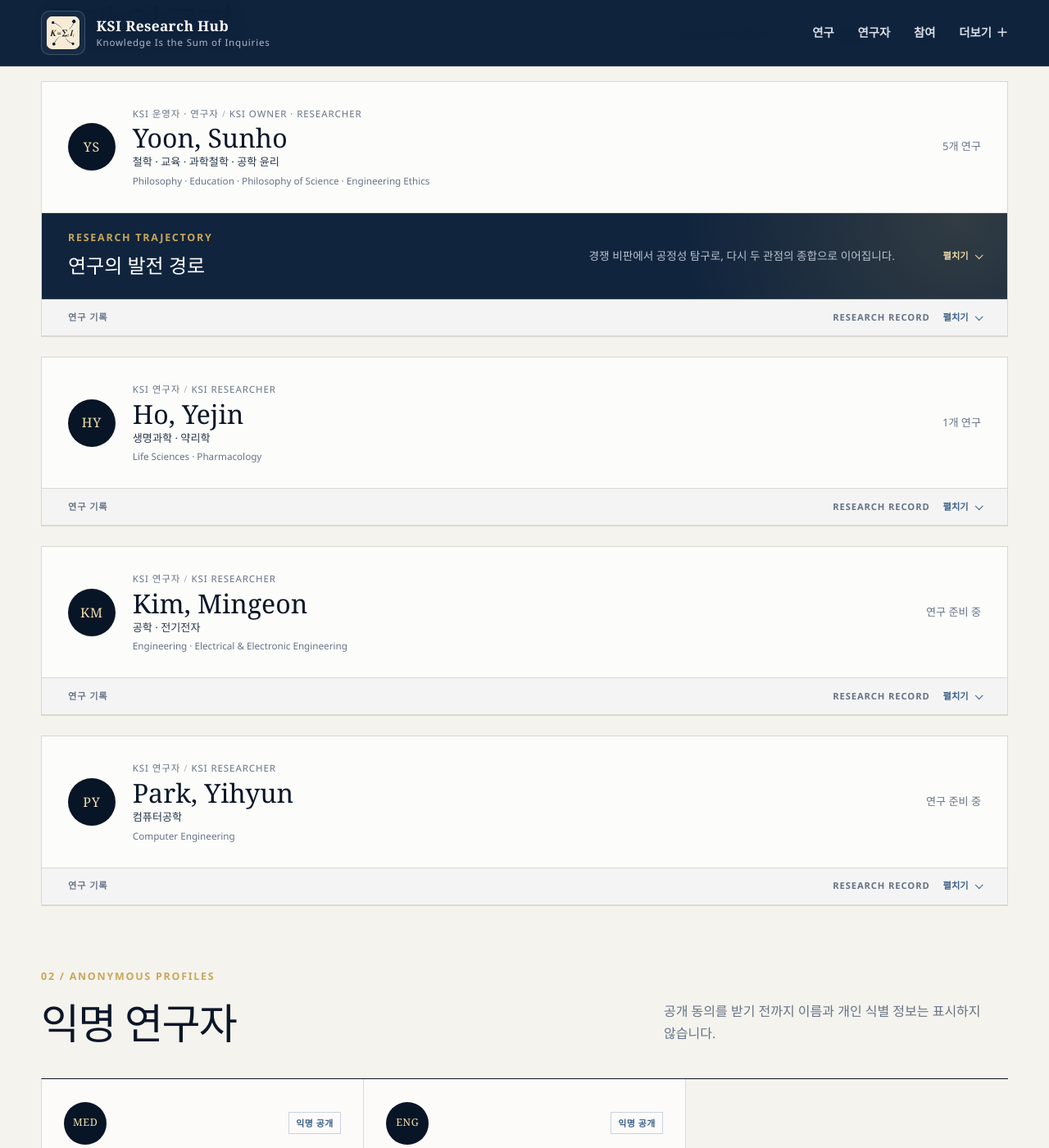
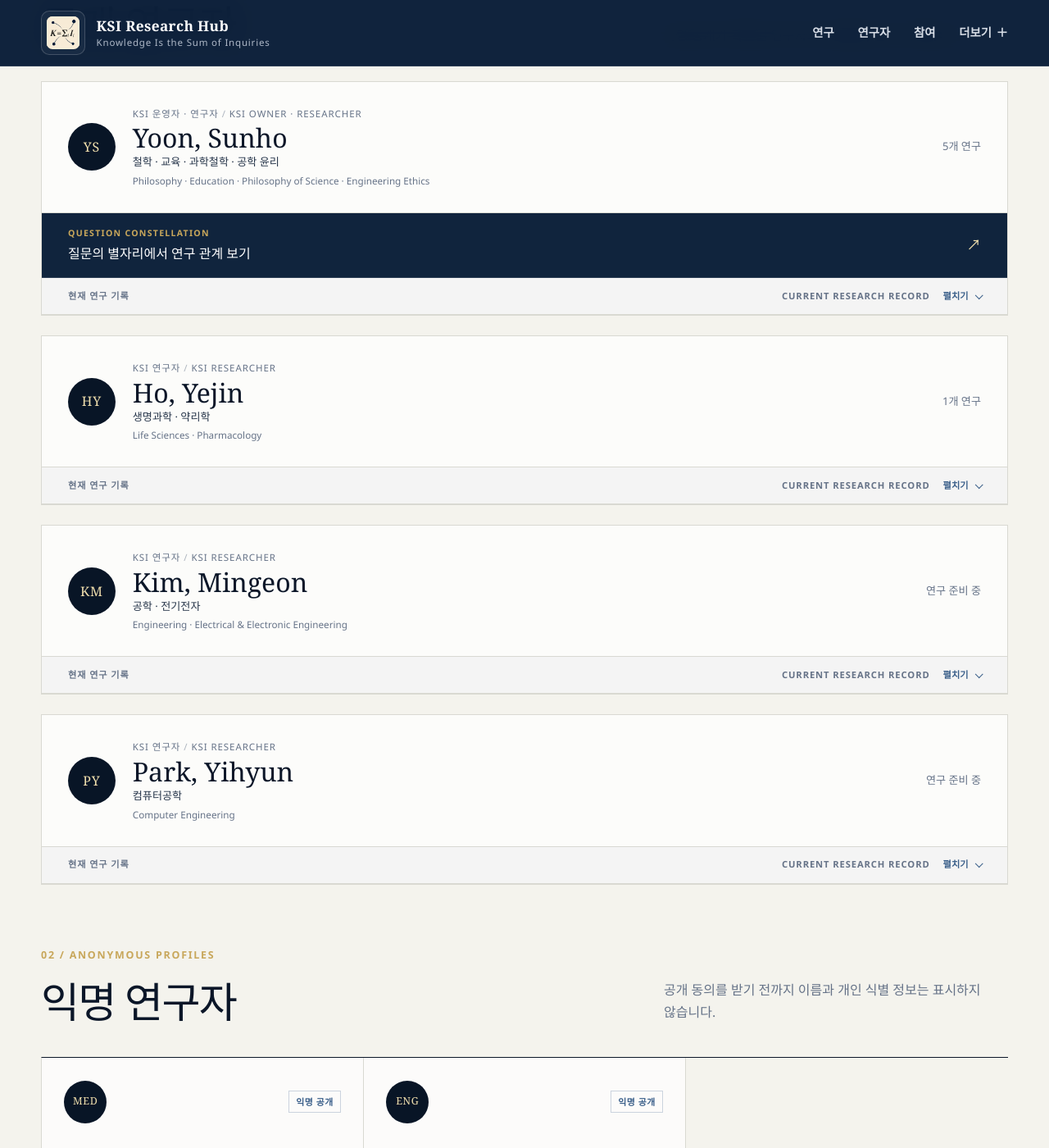
Before and after one commit to SunhoYoon-Hub/KSI-Research-Hub, a Jekyll site: the page built from docs/researchers.md, in a window 1280 px wide and 1400 px high, scrolled down 596 px. Shown: the whole window at 82% size. Built offline with Jekyll 4.4.1, drawn with Linux system fonts in a browser that asks for light colours.

Commit message:
Add inquiry constellation and streamline researcher trajectory

```diff
--- a/docs/_layouts/default.html
+++ b/docs/_layouts/default.html
@@ -33,6 +33,7 @@
         <details class="nav-more">
           <summary>더보기 <span aria-hidden="true">＋</span></summary>
           <div class="nav-more-menu">
+            <a href="{{ '/constellation/' | relative_url }}">질문의 별자리</a>
             <a href="{{ '/listening/' | relative_url }}">음악 아카이브</a>
             <a href="{{ '/class-2-2/' | relative_url }}">2-2 연계</a>
             <a href="https://zenodo.org/communities/sum-of-inquiries/records">Zenodo KSI</a>
--- a/docs/assets/css/style.css
+++ b/docs/assets/css/style.css
@@ -1375,3 +1375,150 @@ a:focus-visible {
   html { scroll-behavior: auto; }
   *, *::before, *::after { transition: none !important; }
 }
+
+
+/* Researcher profile → Question Constellation */
+.constellation-profile-link {
+  display: flex;
+  align-items: center;
+  justify-content: space-between;
+  gap: 1.5rem;
+  padding: 1rem 2rem;
+  color: #fff;
+  background: var(--night-2);
+  border-bottom: 1px solid rgba(255, 255, 255, .12);
+  text-decoration: none;
+}
+.constellation-profile-link > span { display: grid; gap: .15rem; }
+.constellation-profile-link small {
+  color: var(--gold);
+  font-size: .66rem;
+  font-weight: 800;
+  letter-spacing: .12em;
+  text-transform: uppercase;
+}
+.constellation-profile-link strong {
+  font-family: var(--serif);
+  font-size: 1rem;
+  font-weight: 500;
+}
+.constellation-profile-link i {
+  color: var(--gold-light);
+  font-size: 1.1rem;
+  font-style: normal;
+  transition: transform .18s ease;
+}
+.constellation-profile-link:hover { background: #17304e; }
+.constellation-profile-link:hover i { transform: translate(2px, -2px); }
+
+.embedded-trajectory {
+  color: #fff;
+  background:
+    radial-gradient(circle at 94% 4%, rgba(200, 167, 91, .16), transparent 27%),
+    var(--night-2);
+  border-top: 1px solid rgba(200, 167, 91, .34);
+}
+.embedded-trajectory > header {
+  display: grid;
+  grid-template-columns: minmax(220px, .75fr) minmax(280px, 1.25fr);
+  align-items: end;
+  gap: 2rem;
+  padding: 1.5rem 2rem 1.2rem;
+}
+.embedded-trajectory .section-index { margin: 0 0 .3rem; }
+.embedded-trajectory h3 {
+  margin: 0;
+  font-family: var(--serif);
+  font-size: 1.5rem;
+  font-weight: 500;
+}
+.embedded-trajectory header p {
+  margin: 0;
+  color: #b9c3d0;
+  font-size: .82rem;
+}
+.embedded-trajectory-list {
+  display: grid;
+  grid-template-columns: repeat(3, minmax(0, 1fr));
+  margin: 0 2rem;
+  padding: 0;
+  list-style: none;
+  border-top: 1px solid rgba(240, 223, 173, .32);
+}
+.embedded-trajectory-list li {
+  position: relative;
+  padding: 1.15rem 1.7rem 1.25rem 0;
+}
+.embedded-trajectory-list li:not(:last-child)::after {
+  content: "→";
+  position: absolute;
+  top: 2.15rem;
+  right: .7rem;
+  color: var(--gold);
+}
+.embedded-trajectory-list a {
+  display: grid;
+  gap: .3rem;
+  color: #fff;
+  text-decoration: none;
+}
+.embedded-trajectory-list span,
+.embedded-trajectory-branch > span {
+  color: var(--gold-light);
+  font-size: .67rem;
+  font-weight: 800;
+  letter-spacing: .08em;
+  text-transform: uppercase;
+}
+.embedded-trajectory-list strong {
+  max-width: 17rem;
+  font-family: var(--serif);
+  font-size: .98rem;
+  font-weight: 500;
+  line-height: 1.35;
+}
+.embedded-trajectory-list a:hover strong { color: var(--gold-light); }
+.embedded-trajectory-branch {
+  display: flex;
+  align-items: center;
+  gap: 1.1rem;
+  margin: 0 2rem;
+  padding: .95rem 0;
+  border-top: 1px solid rgba(255, 255, 255, .12);
+}
+.embedded-trajectory-branch a {
+  color: #c8d0dc;
+  font-size: .78rem;
+  text-decoration: none;
+}
+.embedded-trajectory-branch a:hover { color: var(--gold-light); }
+.embedded-trajectory-link {
+  display: flex;
+  align-items: center;
+  justify-content: space-between;
+  gap: 1rem;
+  padding: 1rem 2rem;
+  color: var(--gold-light);
+  border-top: 1px solid rgba(240, 223, 173, .32);
+  font-size: .82rem;
+  font-weight: 800;
+  text-decoration: none;
+}
+.embedded-trajectory-link b { transition: transform .18s ease; }
+.embedded-trajectory-link:hover b { transform: translate(2px, -2px); }
+
+@media (max-width: 620px) {
+  .constellation-profile-link { padding: .95rem 1.4rem; }
+  .embedded-trajectory > header { grid-template-columns: 1fr; gap: .55rem; padding: 1.35rem 1.4rem 1rem; }
+  .embedded-trajectory-list { grid-template-columns: 1fr; margin: 0 1.4rem; }
+  .embedded-trajectory-list li { padding: 1rem 0 1.9rem; }
+  .embedded-trajectory-list li:not(:last-child)::after {
+    content: "↓";
+    top: auto;
+    right: auto;
+    bottom: .3rem;
+    left: 0;
+  }
+  .embedded-trajectory-branch { align-items: flex-start; flex-direction: column; gap: .35rem; margin: 0 1.4rem; }
+  .embedded-trajectory-link { padding: 1rem 1.4rem; }
+}
--- /dev/null
+++ b/docs/constellation.md
@@ -0,0 +1,99 @@
+---
+layout: default
+title: 질문의 별자리
+permalink: /constellation/
+description: KSI Research Hub의 질문과 연구 성과가 발전하고 연결되는 관계를 살펴봅니다.
+extra_css: /assets/css/constellation.css
+extra_js: /assets/js/constellation.js
+---
+
+<section class="constellation-hero">
+  <div>
+    <p class="section-index">Constellation of Inquiries</p>
+    <h1>질문은 서로의 빛을 빌려<br><em>연구가 됩니다.</em></h1>
+  </div>
+  <p>완성된 성과만 나열하지 않고, 질문이 탐구와 공개 기록으로 발전하는 관계를 보여줍니다. 점을 선택하면 연결된 연구의 정보를 확인할 수 있습니다.</p>
+</section>
+
+<section class="constellation-section" aria-labelledby="constellation-title">
+  <header class="constellation-heading">
+    <div>
+      <p class="section-index">01 / Research Map</p>
+      <h2 id="constellation-title">질문과 연구의 관계도</h2>
+    </div>
+    <ul class="constellation-legend" aria-label="표시 범례">
+      <li><i class="legend-question"></i> 질문</li>
+      <li><i class="legend-drafting"></i> 발전 중</li>
+      <li><i class="legend-published"></i> 공개 기록</li>
+    </ul>
+  </header>
+
+  <div class="constellation-shell">
+    <div class="constellation-map" aria-label="질문과 연구의 연결 지도">
+      <span class="constellation-watermark" aria-hidden="true">K = Σ Iᵢ</span>
+      <svg class="constellation-lines" viewBox="0 0 1000 700" preserveAspectRatio="none" aria-hidden="true">
+        <line data-from="q-hierarchy" data-to="p-nietzsche" x1="105" y1="135" x2="300" y2="150"></line>
+        <line data-from="p-nietzsche" data-to="p-equality" x1="300" y1="150" x2="565" y2="250"></line>
+        <line data-from="q-fairness" data-to="d-rawls" x1="145" y1="340" x2="350" y2="325"></line>
+        <line data-from="d-rawls" data-to="p-equality" x1="350" y1="325" x2="565" y2="250"></line>
+        <line data-from="q-connection" data-to="p-pandemic" x1="375" y1="550" x2="610" y2="535"></line>
+        <line data-from="q-spacetime" data-to="p-spacetime" x1="735" y1="105" x2="875" y2="155"></line>
+        <line data-from="q-obesity" data-to="p-glp1" x1="765" y1="385" x2="900" y2="435"></line>
+      </svg>
+
+      <button class="constellation-node node-question" type="button" style="--x:10.5%;--y:19.3%" data-node="q-hierarchy" data-kind="질문" data-title="교육의 서열은 성장을 촉진하는가, 르상티망을 낳는가?" data-description="성적 경쟁과 서열화가 학생의 성장에 미치는 영향을 묻는 출발점입니다." data-meta="교육철학 · 니체" aria-label="질문: 교육의 서열은 성장을 촉진하는가, 르상티망을 낳는가?">
+        <span class="node-core"></span><span class="node-label">서열과 르상티망</span>
+      </button>
+
+      <button class="constellation-node node-published" type="button" style="--x:30%;--y:21.4%" data-node="p-nietzsche" data-kind="공개 기록" data-title="낙타의 서열화와 르상티망" data-description="현대 교육의 무한 경쟁과 성적 서열화를 니체의 철학을 통해 고찰한 연구입니다." data-meta="Yoon, Sunho · 교육철학 · v1.0 공개" data-url="https://doi.org/10.5281/zenodo.21222993" aria-label="공개 연구: 낙타의 서열화와 르상티망">
+        <span class="node-core"></span><span class="node-label">낙타의 서열화와<br>르상티망</span>
+      </button>
+
+      <button class="constellation-node node-question" type="button" style="--x:14.5%;--y:48.6%" data-node="q-fairness" data-kind="질문" data-title="공정한 교육은 모두를 똑같이 대하는 것인가?" data-description="형식적으로 같은 기회와 실질적으로 공정한 기회의 차이를 묻습니다." data-meta="정치철학 · 교육철학 · 롤스" aria-label="질문: 공정한 교육은 모두를 똑같이 대하는 것인가?">
+        <span class="node-core"></span><span class="node-label">교육과 공정성</span>
+      </button>
+
+      <button class="constellation-node node-drafting" type="button" style="--x:35%;--y:46.4%" data-node="d-rawls" data-kind="발전 중" data-title="롤스 『정의론』 독서 탐구" data-description="공정으로서의 정의와 완전성의 원리를 중심으로 자유와 평등의 관계를 검토합니다." data-meta="Yoon, Sunho · 정치철학 · 집필 중" data-url="{{ '/' | relative_url }}#rawls-theory-of-justice-reading" aria-label="발전 중 연구: 롤스 정의론 독서 탐구">
+        <span class="node-core"></span><span class="node-label">롤스 『정의론』<br>독서 탐구</span>
+      </button>
+
+      <button class="constellation-node node-published is-active" type="button" style="--x:56.5%;--y:35.7%" data-node="p-equality" data-kind="공개 기록" data-title="평등의 토대, 위대함의 교육" data-description="롤스의 평등과 니체의 자기초극을 연결하여 한국 중등교육의 모순을 분석합니다." data-meta="Yoon, Sunho · 교육철학 · v1.0 공개" data-url="https://doi.org/10.5281/zenodo.22306643" aria-label="공개 연구: 평등의 토대, 위대함의 교육">
+        <span class="node-core"></span><span class="node-label">평등의 토대,<br>위대함의 교육</span>
+      </button>
+
+      <button class="constellation-node node-question" type="button" style="--x:37.5%;--y:78.6%" data-node="q-connection" data-kind="질문" data-title="연결은 언제 보호가 되고, 언제 배제가 되는가?" data-description="팬데믹의 방역·정보·교육 연결이 보호와 단절을 동시에 낳는 조건을 묻습니다." data-meta="사회철학 · 교육학" aria-label="질문: 연결은 언제 보호가 되고, 언제 배제가 되는가?">
+        <span class="node-core"></span><span class="node-label">연결과 배제</span>
+      </button>
+
+      <button class="constellation-node node-published" type="button" style="--x:61%;--y:76.4%" data-node="p-pandemic" data-kind="공개 기록" data-title="철학·교육학적 관점에서 본 팬데믹의 사회적 문제" data-description="혐오·낙인과 원격수업의 교육 격차를 철학·교육학적으로 분석한 연구입니다." data-meta="Yoon, Sunho · 사회철학·교육학 · v1.0 공개" data-url="https://doi.org/10.5281/zenodo.22718001" aria-label="공개 연구: 철학 교육학적 관점에서 본 팬데믹의 사회적 문제">
+        <span class="node-core"></span><span class="node-label">팬데믹의<br>사회적 문제</span>
+      </button>
+
+      <button class="constellation-node node-question" type="button" style="--x:73.5%;--y:15%" data-node="q-spacetime" data-kind="질문" data-title="시·공간은 관찰과 무관하게 실재하는가?" data-description="과학과 철학의 관점에서 시·공간의 존재 방식과 인식 조건을 묻습니다." data-meta="과학철학 · 상대성 이론" aria-label="질문: 시공간은 관찰과 무관하게 실재하는가?">
+        <span class="node-core"></span><span class="node-label">시·공간의 실재성</span>
+      </button>
+
+      <button class="constellation-node node-published" type="button" style="--x:87.5%;--y:22.1%" data-node="p-spacetime" data-kind="공개 기록" data-title="시·공간은 실재하는가" data-description="시·공간의 실재성과 상대성 이론을 과학과 철학의 두 관점에서 탐구합니다." data-meta="Yoon, Sunho · 과학철학 · v1.0 공개" data-url="https://doi.org/10.5281/zenodo.22270214" aria-label="공개 연구: 시공간은 실재하는가">
+        <span class="node-core"></span><span class="node-label">시·공간은<br>실재하는가</span>
+      </button>
+
+      <button class="constellation-node node-question" type="button" style="--x:76.5%;--y:55%" data-node="q-obesity" data-kind="질문" data-title="비만을 생활습관의 문제로만 설명할 수 있는가?" data-description="비만의 생물학적·대사적 요인과 약리학적 치료 가능성을 묻습니다." data-meta="생명과학 · 약리학" aria-label="질문: 비만을 생활습관의 문제로만 설명할 수 있는가?">
+        <span class="node-core"></span><span class="node-label">비만과 치료 전략</span>
+      </button>
+
+      <button class="constellation-node node-published" type="button" style="--x:90%;--y:62.1%" data-node="p-glp1" data-kind="공개 기록" data-title="GLP-1 수용체 작용체가 불러온 비만 치료의 변화 ver.1" data-description="GLP-1의 생리적 기능과 수용체 작용제를 중심으로 비만 치료 전략의 발전을 탐구합니다." data-meta="Ho, Yejin · 생명과학·약리학 · v1.0 공개" data-url="https://doi.org/10.5281/zenodo.22538005" aria-label="공개 연구: GLP-1 수용체 작용체가 불러온 비만 치료의 변화">
+        <span class="node-core"></span><span class="node-label">GLP-1과<br>비만 치료</span>
+      </button>
+    </div>
+
+    <aside class="constellation-inspector" aria-live="polite">
+      <p class="inspector-kind">공개 기록</p>
+      <h3>평등의 토대, 위대함의 교육</h3>
+      <p class="inspector-description">롤스의 평등과 니체의 자기초극을 연결하여 한국 중등교육의 모순을 분석합니다.</p>
+      <p class="inspector-meta">Yoon, Sunho · 교육철학 · v1.0 공개</p>
+      <a class="inspector-link" href="https://doi.org/10.5281/zenodo.22306643">기록 열기 <span aria-hidden="true">↗</span></a>
+    </aside>
+  </div>
+
+  <p class="constellation-note">선은 영향과 발전의 방향을 나타냅니다. 하나의 질문은 공개 이후에도 닫히지 않으며, 다음 탐구의 출발점이 될 수 있습니다.</p>
+</section>
--- a/docs/researchers.md
+++ b/docs/researchers.md
@@ -41,63 +41,20 @@ description: KSI Research Hub의 공개 연구자와 익명 연구자, 연구별
         </header>
 
         {% if researcher.id == "yoon-s" %}
-        <details class="research-trajectory">
-          <summary class="research-trajectory-summary">
-            <span class="research-trajectory-heading">
-              <span class="section-index">Research Trajectory</span>
-              <strong class="research-trajectory-title" role="heading" aria-level="3">연구의 발전 경로</strong>
-            </span>
-            <span class="research-trajectory-description">경쟁 비판에서 공정성 탐구로, 다시 두 관점의 종합으로 이어집니다.</span>
-            <span class="research-trajectory-toggle" aria-hidden="true">
-              <b class="toggle-open">펼치기</b>
-              <b class="toggle-close">접기</b>
-              <i></i>
-            </span>
-          </summary>
-          <div class="research-trajectory-body">
-            <ol class="trajectory-list">
-              <li>
-                <a href="https://doi.org/10.5281/zenodo.21222993">
-                  <span class="trajectory-step">01 · 니체</span>
-                  <strong>낙타의 서열화와 르상티망</strong>
-                  <small>경쟁·서열화·르상티망 분석</small>
-                </a>
-              </li>
-              <li>
-                <a href="{{ '/' | relative_url }}#rawls-theory-of-justice-reading">
-                  <span class="trajectory-step">02 · 롤스</span>
-                  <strong>롤스 『정의론』 독서 탐구</strong>
-                  <small>공정성과 완전성의 원리 검토</small>
-                </a>
-              </li>
-              <li>
-                <a href="https://doi.org/10.5281/zenodo.22306643">
-                  <span class="trajectory-step">03 · 종합</span>
-                  <strong>평등의 토대, 위대함의 교육</strong>
-                  <small>롤스의 평등과 니체의 자기초극 종합</small>
-                </a>
-              </li>
-            </ol>
-            <div class="trajectory-branch">
-              <div>
-                <span>별도 갈래</span>
-                <small lang="en">Interdisciplinary Session</small>
-              </div>
-              <a href="https://doi.org/10.5281/zenodo.22718001">
-                <span class="trajectory-step">융합세션 · 철학·교육학</span>
-                <strong>철학·교육학적 관점에서 본 팬데믹의 사회적 문제</strong>
-                <small>혐오·낙인과 교육 격차 분석</small>
-              </a>
-            </div>
-          </div>
-        </details>
+        <a class="constellation-profile-link" href="{{ '/constellation/' | relative_url }}">
+          <span>
+            <small lang="en">Question Constellation</small>
+            <strong>질문의 별자리에서 연구 관계 보기</strong>
+          </span>
+          <i aria-hidden="true">↗</i>
+        </a>
         {% endif %}
 
         <details class="researcher-work-record">
           <summary class="researcher-work-heading">
             <span class="researcher-work-label">
-              <span>연구 기록</span>
-              <span lang="en">Research Record</span>
+              <span>현재 연구 기록</span>
+              <span lang="en">Current Research Record</span>
             </span>
             <span class="researcher-work-toggle" aria-hidden="true">
               <b class="toggle-open">펼치기</b>
@@ -133,6 +90,46 @@ description: KSI Research Hub의 공개 연구자와 익명 연구자, 연구별
               </li>
               {% endfor %}
             </ol>
+            {% endif %}
+
+            {% if researcher.id == "yoon-s" %}
+            <section class="embedded-trajectory" aria-labelledby="yoon-trajectory-title">
+              <header>
+                <div>
+                  <span class="section-index">Research Path</span>
+                  <h3 id="yoon-trajectory-title">연구의 발전 경로</h3>
+                </div>
+                <p>경쟁과 서열의 비판에서 공정성 탐구를 거쳐 두 관점의 종합으로 이어집니다.</p>
+              </header>
+              <ol class="embedded-trajectory-list">
+                <li>
+                  <a href="https://doi.org/10.5281/zenodo.21222993">
+                    <span>01 · 니체</span>
+                    <strong>낙타의 서열화와 르상티망</strong>
+                  </a>
+                </li>
+                <li>
+                  <a href="{{ '/' | relative_url }}#rawls-theory-of-justice-reading">
+                    <span>02 · 롤스</span>
+                    <strong>롤스 『정의론』 독서 탐구</strong>
+                  </a>
+                </li>
+                <li>
+                  <a href="https://doi.org/10.5281/zenodo.22306643">
+                    <span>03 · 종합</span>
+                    <strong>평등의 토대, 위대함의 교육</strong>
+                  </a>
+                </li>
+              </ol>
+              <div class="embedded-trajectory-branch">
+                <span>별도 갈래</span>
+                <a href="https://doi.org/10.5281/zenodo.22718001">팬데믹의 사회적 문제: 혐오·낙인과 교육 격차 ↗</a>
+              </div>
+              <a class="embedded-trajectory-link" href="{{ '/constellation/' | relative_url }}">
+                <span>질문의 별자리에서 전체 관계 보기</span>
+                <b aria-hidden="true">↗</b>
+              </a>
+            </section>
             {% endif %}
           </div>
         </details>
```
Also changed, not shown: docs/assets/css/constellation.css (added, +265 -0 lines), docs/assets/js/constellation.js (added, +51 -0 lines).
